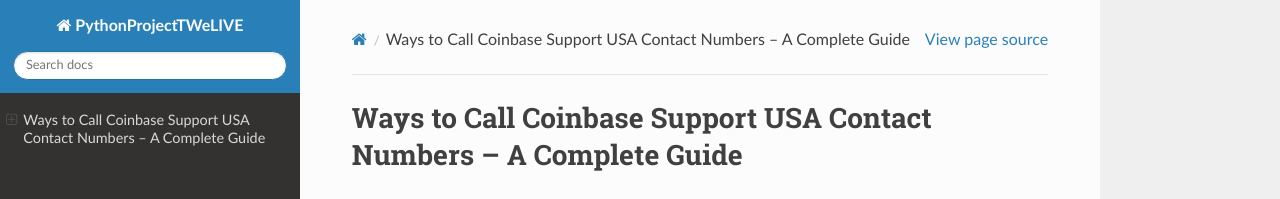
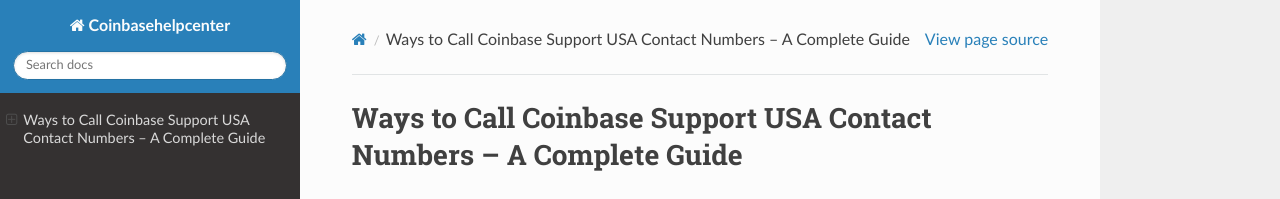
Before and after one commit to amitkumar7245/pythonprojecttwelve, a Sphinx documentation site: the page built from source/index.rst, in a window 1280 px wide. Shown: the top 199 px of the page. Built offline with Sphinx 7.4.7 and the Read the Docs theme 3.1.0, drawn with Linux system fonts in a browser that asks for light colours.

Commit message:
content upload full

```diff
--- a/source/conf.py
+++ b/source/conf.py
@@ -6,7 +6,7 @@
 # -- Project information -----------------------------------------------------
 # https://www.sphinx-doc.org/en/master/usage/configuration.html#project-information
 
-project = 'PythonProjectTWeLIVE'
+project = 'Coinbasehelpcenter'
 copyright = '2025, Author'
 author = 'Author'
 
```
Also changed, not shown: 7 other files.
